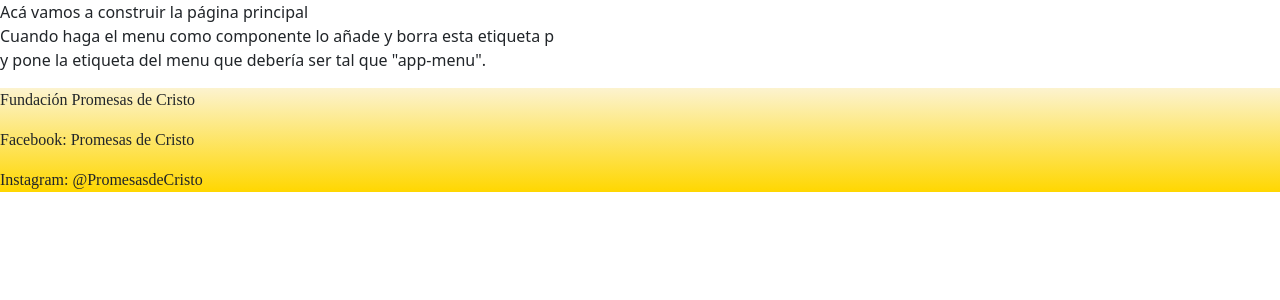
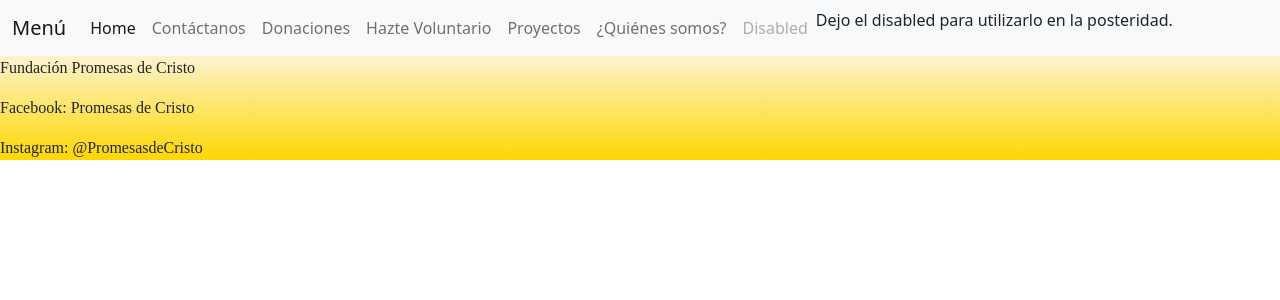
Before and after one commit to johneospina18/fundacion-promesas-de-cristo, an Angular app: page /home in a window 1280 px wide. Shown: the top 300 px of the page. Built offline with nearby package versions, Linux system fonts and the light colour scheme.

Commit message:
Menu con bootstrap en componente separado

```diff
--- a/src/app/app.module.ts
+++ b/src/app/app.module.ts
@@ -5,12 +5,14 @@
 import { AppComponent } from './app.component';
 import { FooterComponent } from './footer/footer.component';
 import { HomePageComponent } from './home-page/home-page.component';
+import { MenuComponent } from './menu/menu.component';
 
 @NgModule({
   declarations: [
     AppComponent,
     FooterComponent,
-    HomePageComponent
+    HomePageComponent,
+    MenuComponent
   ],
   imports: [
     BrowserModule,
--- a/src/app/home-page/home-page.component.html
+++ b/src/app/home-page/home-page.component.html
@@ -1,5 +1,3 @@
-<p>Acá vamos a construir la página principal <br>
-Cuando haga el menu como componente lo añade y borra esta etiqueta p <br>
-y pone la etiqueta del menu que debería ser tal que "app-menu".
-</p>
+
+<app-menu></app-menu>
 <app-footer></app-footer>
--- /dev/null
+++ b/src/app/menu/menu.component.html
@@ -0,0 +1,20 @@
+<nav class="navbar navbar-expand-lg bg-light">
+    <div class="container-fluid">
+      <a class="navbar-brand" href="#">Menú</a>
+      <button class="navbar-toggler" type="button" data-bs-toggle="collapse" data-bs-target="#navbarNavAltMarkup" aria-controls="navbarNavAltMarkup" aria-expanded="false" aria-label="Toggle navigation">
+        <span class="navbar-toggler-icon"></span>
+      </button>
+      <div class="collapse navbar-collapse" id="navbarNavAltMarkup">
+        <div class="navbar-nav">
+          <a class="nav-link active" aria-current="page" href="#">Home</a>
+          <a class="nav-link" href="#">Contáctanos</a>
+          <a class="nav-link" href="#">Donaciones</a>
+          <a class="nav-link" href="#">Hazte Voluntario</a>
+          <a class="nav-link" href="#">Proyectos</a>
+          <a class="nav-link" href="#">¿Quiénes somos?</a>
+          <a class="nav-link disabled">Disabled</a>
+          <p>Dejo el disabled para utilizarlo en la posteridad.</p>
+        </div>
+      </div>
+    </div>
+  </nav>
--- /dev/null
+++ b/src/app/menu/menu.component.ts
@@ -0,0 +1,15 @@
+import { Component, OnInit } from '@angular/core';
+
+@Component({
+  selector: 'app-menu',
+  templateUrl: './menu.component.html',
+  styleUrls: ['./menu.component.css']
+})
+export class MenuComponent implements OnInit {
+
+  constructor() { }
+
+  ngOnInit(): void {
+  }
+
+}
```
Also changed, not shown: src/app/menu/menu.component.css (added), 1 other file (tests, documents, lock files or other folders).
